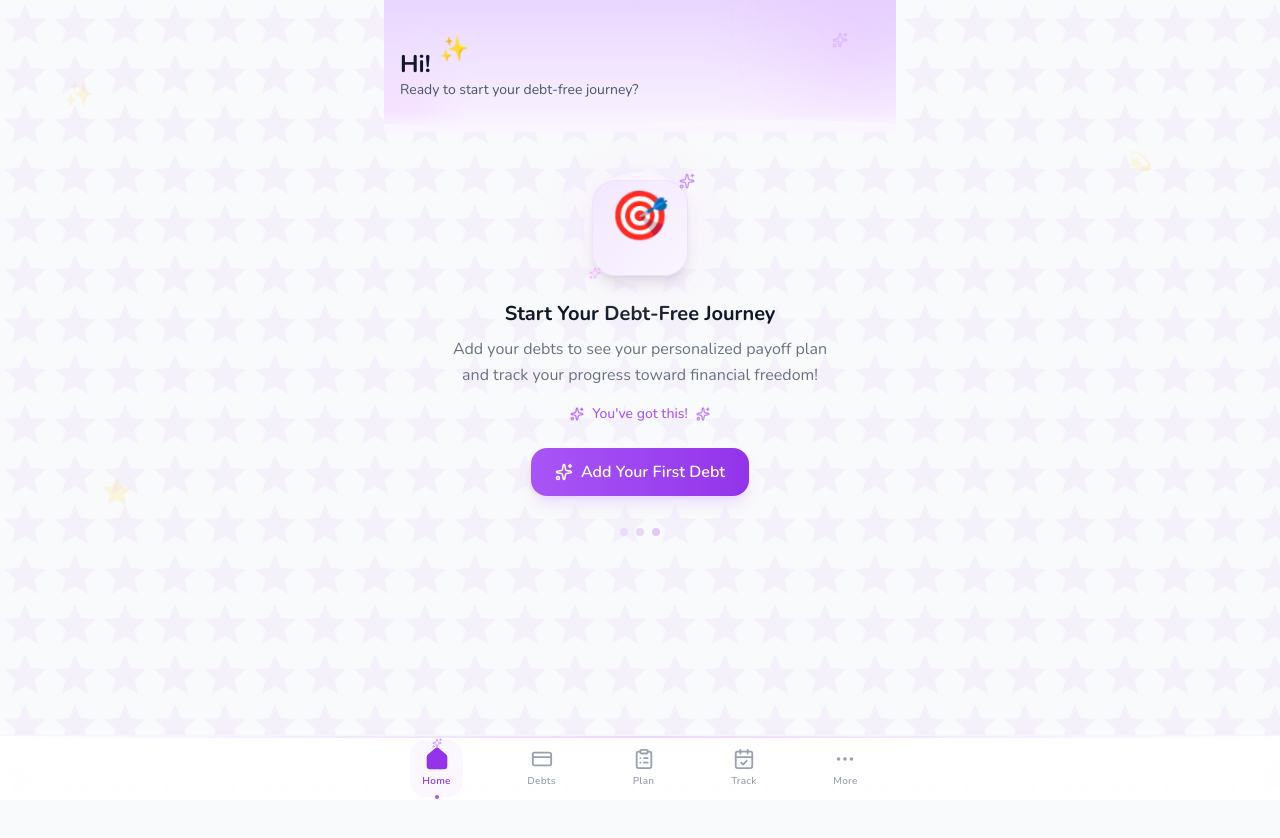
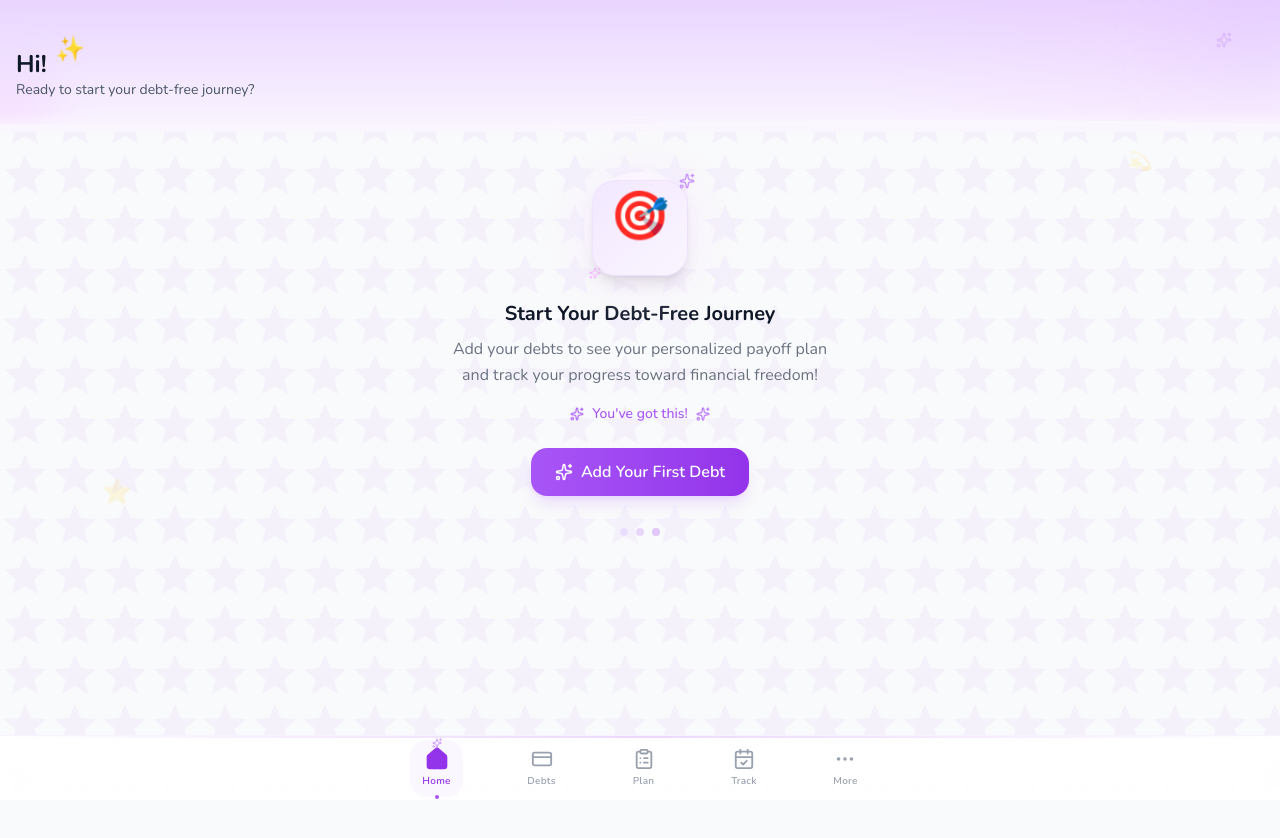
Before and after one commit to KingGhost27/debt-app, a React (Vite) app: page / in a window 1280 px wide. Shown: the top 838 px of the page. Built offline with nearby package versions, Linux system fonts and the light colour scheme.

Commit message:
Revert "[UI] Add max-width constraint to main content area"
This reverts commit 210b23841e59cf2615681a42e7b176cea3c99776.

```diff
--- a/src/components/layout/Layout.tsx
+++ b/src/components/layout/Layout.tsx
@@ -37,7 +37,7 @@ export function Layout() {
       </div>
 
       {/* Page content */}
-      <main className="flex-1 pb-20 relative z-10 max-w-lg mx-auto w-full">
+      <main className="flex-1 pb-20 relative z-10">
         <Outlet />
       </main>
 
```
